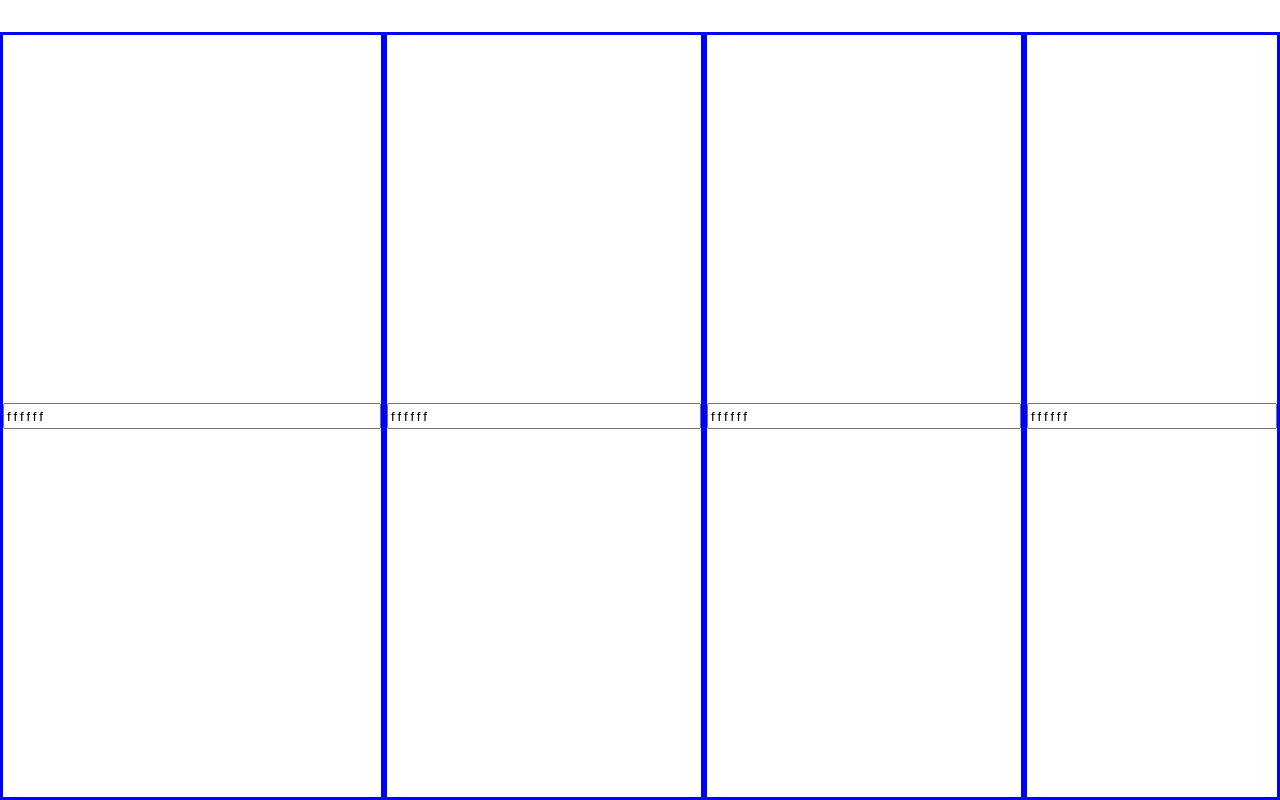
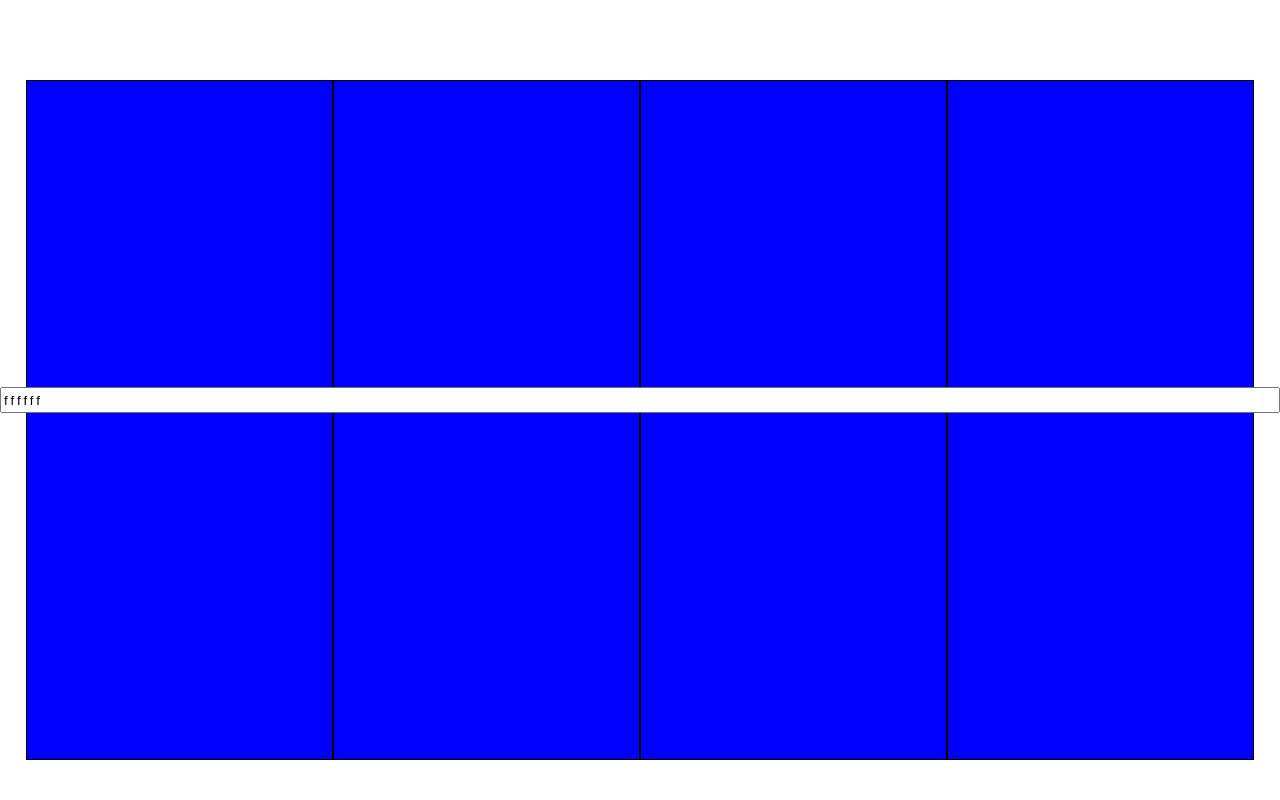
Before and after one commit to cmpprg/color-palette, a plain HTML site: page index.html in a window 1280 px wide. Drawn offline with Linux system fonts and the light colour scheme.

Commit message:
Re set up grid layout in css

```diff
--- a/index.html
+++ b/index.html
@@ -8,8 +8,11 @@
   </head>
 
   <body>
-    <script src="./js/begin.js"></script>
-
+    <div class="app-container">
+      <div class="header-container"></div>
+      <div class="main-container"></div>
+      <div class="footer-container"></div>
+    </div>
     <script src="./js/main.js"></script>
   </body>
 </html>
--- a/js/begin.js
+++ /dev/null
@@ -1,12 +0,0 @@
-const createElementAndAppend = (element, attributes, parent) => {
-  const child = document.createElement(element)
-
-  for (const key in attributes) {
-    child.setAttribute(key, attributes[key])
-  }
-
-  parent.appendChild(child)
-}
-
-
-createElementAndAppend('div',{class:'main-container'}, document.body);
--- a/js/main.js
+++ b/js/main.js
@@ -1,11 +1,28 @@
-//get main container created in the begin.js file
-const container = document.querySelector('.main-container');
+//get containers
+const headerContainer = document.querySelector('.header-container');
+const mainContainer = document.querySelector('.main-container');
+const footerContainer = document.querySelector('.footer-container');
+
+document.body.style.height = window.innerHeight
+// helper method to create and append new elements dynamically
+const createElementAndAppend = (element, attributes, parent) => {
+  const child = document.createElement(element)
+
+  for (const key in attributes) {
+    child.setAttribute(key, attributes[key])
+  }
+
+  parent.appendChild(child)
+}
+
 
 //create swatches for displaying color and append to the main container.
-for (var i = 1; i < 5; i++) {
+const quantityOfSwatches = 4
+
+for (var i = 0; i < quantityOfSwatches; i++) {
   createElementAndAppend('div', {
     class:`color-swatch-${i}`,
-  }, container)
+  }, mainContainer)
 }
 
 //get the swatches created in last step
--- a/style/main.css
+++ b/style/main.css
@@ -1,23 +1,47 @@
 /* this has linked successfully */
 body {
+  margin: 0;
   padding: 0;
-  margin: 0;
-  justify: center;
 }
+
+.app-container {
+  background-color: white;
+  position: absolute;
+  top: 0;
+  right: 0;
+  bottom: 0;
+  left: 0;
+  display: grid;
+  grid-template-columns: 2% repeat(4, 1fr)  2%;
+  grid-template-rows: 10% auto 5%;
+  grid-template-areas:
+    "header header header header header header"
+    ". main main main main ."
+    "footer footer footer footer footer footer";
+}
+
+.header-container {
+  grid-area: header;
+}
+
 .main-container {
+  grid-area: main;
+  border-radius: 5%/10%;
+  background-color: red;
   display: grid;
-  grid-template-columns: 30% 25% 25% 20%;
-  position: absolute;
-  top: 2em;
-  bottom: 0;
-  width: 100%;
+  grid-template-columns: repeat(4, 1fr);
+}
+
+.footer-container {
+  grid-area: footer;
 }
 
 [class*=color-swatch] {
-  position: relative;
-  border: 3px solid blue;
+  background-color: blue;
+  border: 1px solid black;
 }
-input {
+
+[class*=color-swatch] > input {
   position: absolute;
   top: 0;
   right: 0;
@@ -27,3 +51,8 @@ input {
   max-height: 20px;
   letter-spacing: 3px;
 }
+.quantity-input {
+  margin-top: .25em;
+  margin-left: .25em;
+  width: 3em;
+}
```
